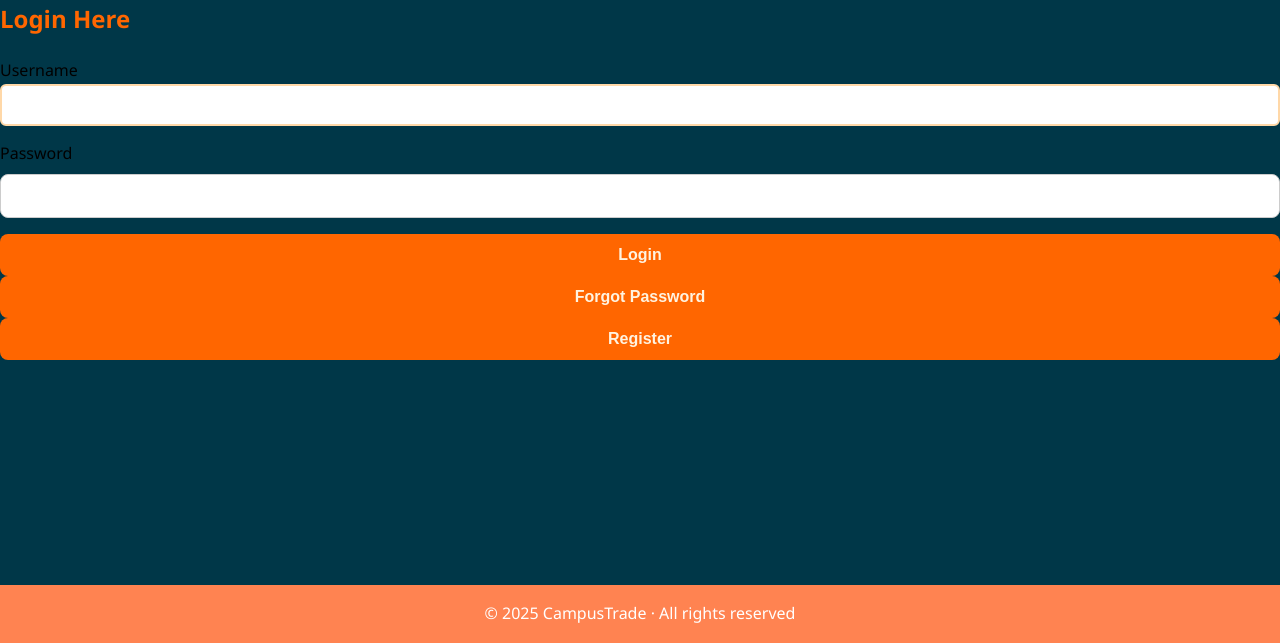
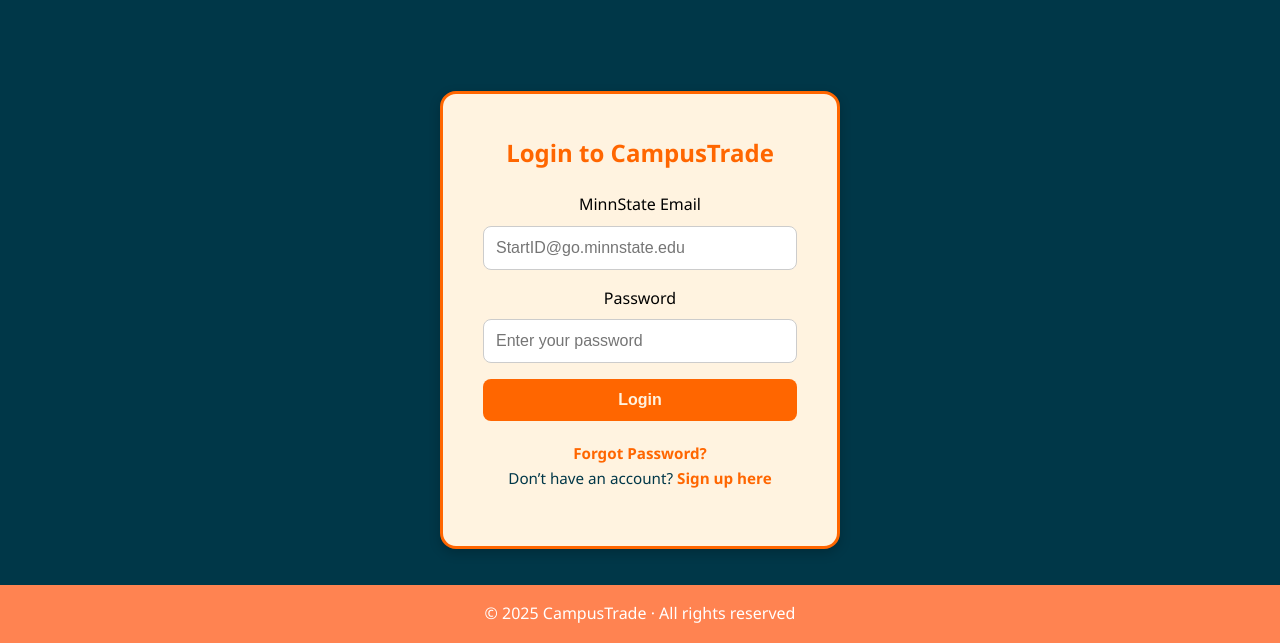
Before and after one commit to AnthonyChang123/TTT_Pacman, a PHP site: page /TTT_Pacman/LoginPage.php in a window 1280 px wide. Shown: the part 157-800 px from the top of the page. Run offline with PHP 8.4, Linux system fonts and the light colour scheme.

Commit message:
Update LoginPage.php

```diff
--- a/LoginPage.php
+++ b/LoginPage.php
@@ -1,24 +1,29 @@
 <?php
 include('header.php');
-
 ?>
 
-<!-- TODO: Connect this form to a PHP script (e.g., login_process.php) that validates user credentials from the database -->
-<!-- Look into "Front Controller", src folder, entity, http for sessions? -->
-<!-- Design question: Once successful, will the user be navigated to their account page or the home page?-->
-<!-- PHP Session and handling, need to brush up on this-->
+<main>
+  <!-- One rectangle wrapper -->
+  <div class="login-container">
+    <h2 class="TitleLogin">Login to CampusTrade</h2>
 
-<form class="form_box" action="" method="POST">
-    <div class="TitleLogin"> Login Here </div>
-        <div>Username</div>
-        <input type="text"></input>
-        <div>Password</div>
-        <input type="password"></input>
-        <button type="submit" class="button">Login</button>
-        <button class="button">Forgot Password</button>
-        <button class="button">Register</button>
-</form>
+    <form class="form_box" action="Login_Controller.php" method="POST">
+      <label for="username">MinnState Email</label>
+      <input id="username" name="email" type="email" placeholder="StartID@go.minnstate.edu" required>
 
+      <label for="password">Password</label>
+      <input id="password" name="password" type="password" placeholder="Enter your password" required>
+
+      <button type="submit" class="button">Login</button>
+    </form>
+
+    <!-- ✅ These links are now inside the same rectangle -->
+    <div class="login-links">
+      <a href="ForgotPassword.php">Forgot Password?</a>
+      <p>Don’t have an account? <a href="SignUpPage.php">Sign up here</a></p>
+    </div>
+  </div>
+</main>
 
 <?php
 include('footer.php');
```
